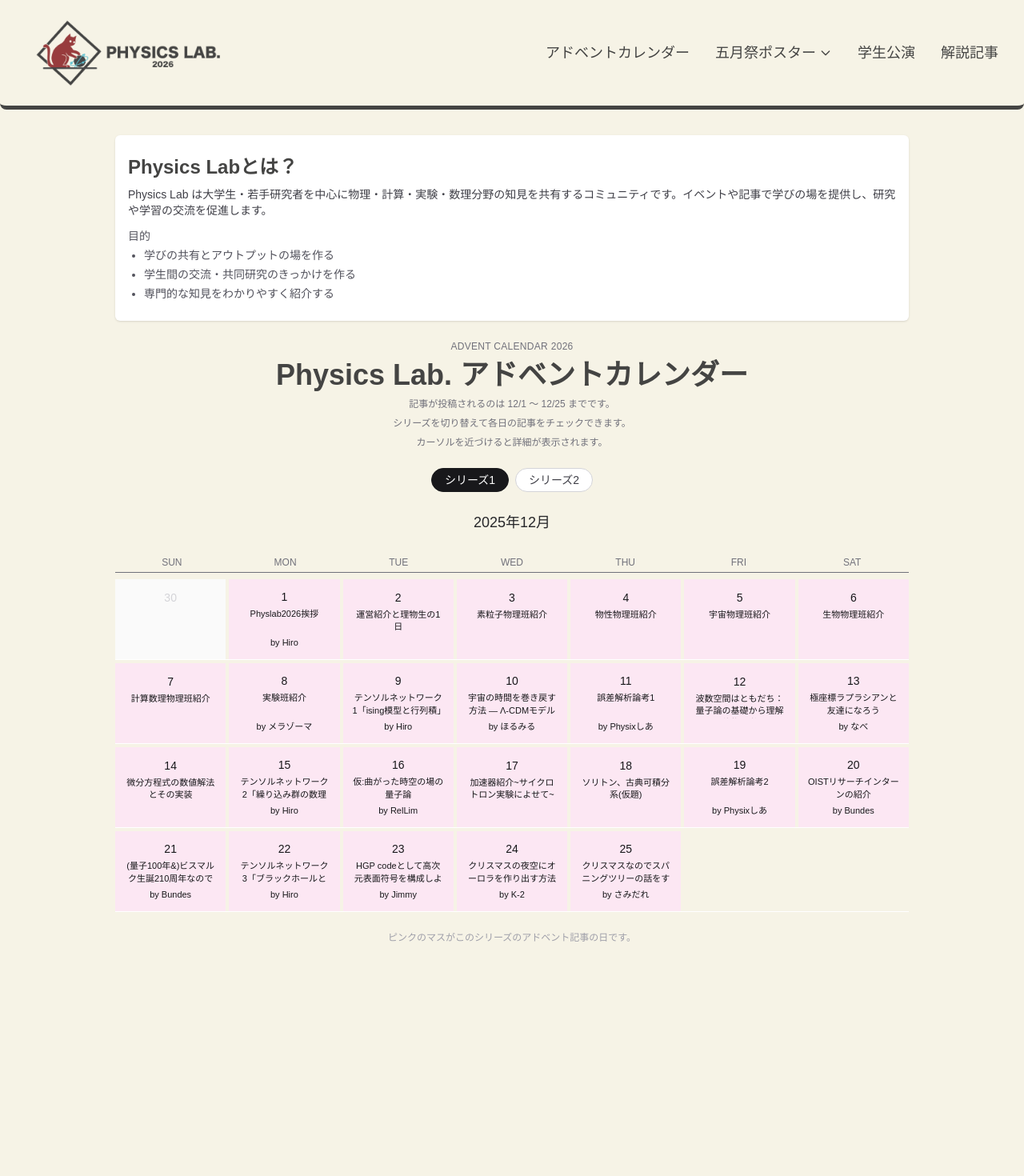
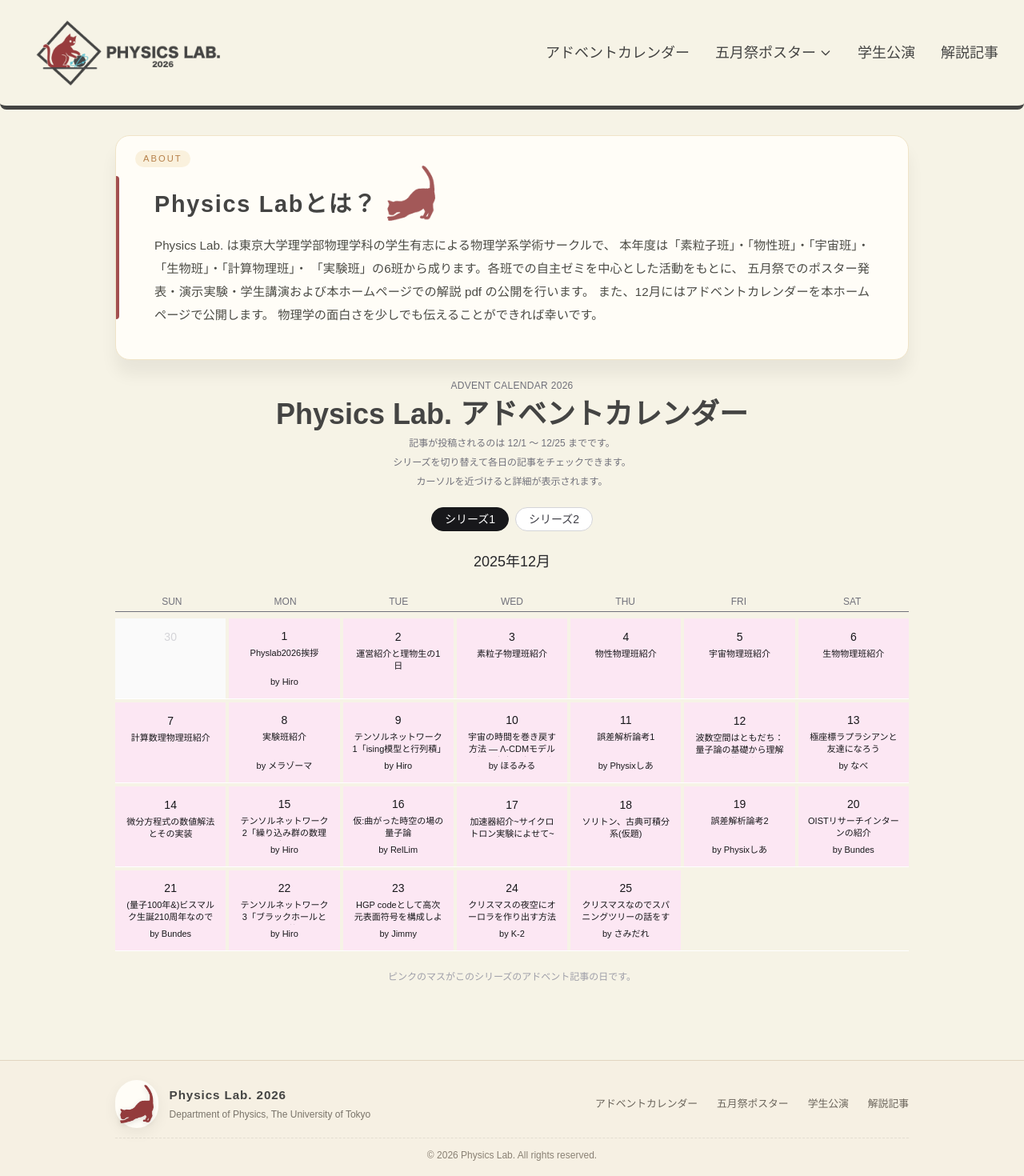
Before and after one commit to hishy001-307/advent_calendar_2026, a Next.js app: page / in a window 1280 px wide. Shown: the top 1470 px of the page at 80% size. Before the commit the page ends 1212 px from the top, so only its background shows below. Built offline with nearby package versions, Linux system fonts and the light colour scheme; a web font is replaced by a local one.

Commit message:
add component footer

```diff
--- a/package.json
+++ b/package.json
@@ -31,6 +31,7 @@
     "eslint": "^9",
     "eslint-config-next": "16.0.0",
     "prettier": "^3.6.2",
+    "sass": "^1.94.2",
     "tailwindcss": "^4",
     "typescript": "^5"
   }
--- a/src/app/page.tsx
+++ b/src/app/page.tsx
@@ -4,7 +4,9 @@ import Link from "next/link";
 import { useEffect, useMemo, useState } from "react";
 import Header from "@/components/Header";
 
-import About from "@/components/About";
+import About from "@/components/About/About";
+
+import Footer from "@/components/Footer/Footer";
 
 
 // ==== 設定：どの年の12月か ====
@@ -629,6 +631,7 @@ export default function AdventCalendarPage() {
           ピンクのマスがこのシリーズのアドベント記事の日です。
         </p>
       </main>
+      <Footer />
     </>
   );
 }
--- a/src/components/About.tsx
+++ /dev/null
@@ -1,21 +0,0 @@
-import React from "react";
-
-export default function About() {
-  return (
-    <section className="mx-auto max-w-5xl px-4 pt-6 pb-6 bg-white rounded-md shadow-sm">
-      <h2 className="text-2xl font-semibold text-[#444443] mb-2">Physics Labとは？</h2>
-      <p className="text-sm text-zinc-700 mb-3">
-        Physics Lab は大学生・若手研究者を中心に物理・計算・実験・数理分野の知見を共有するコミュニティです。イベントや記事で学びの場を提供し、研究や学習の交流を促進します。
-      </p>
-
-      <div className="text-sm text-zinc-600">
-        <h3 className="font-medium mt-2">目的</h3>
-        <ul className="list-disc pl-5 mt-1 space-y-1">
-          <li>学びの共有とアウトプットの場を作る</li>
-          <li>学生間の交流・共同研究のきっかけを作る</li>
-          <li>専門的な知見をわかりやすく紹介する</li>
-        </ul>
-      </div>
-    </section>
-  );
-}
--- /dev/null
+++ b/src/components/About/About.module.scss
@@ -0,0 +1,95 @@
+.aboutSection {
+  position: relative;
+  background: #fffdf7;
+  border-radius: 18px;
+  padding: 2.5rem 3rem;
+  border: 1px solid #f0e4c8;
+  box-shadow: 0 18px 20px rgba(0, 0, 0, 0.06);
+  overflow: hidden;
+
+  // 上の小さなラベル
+  &::before {
+    content: "ABOUT";
+    position: absolute;
+    top: 18px;
+    left: 24px;
+    padding: 2px 10px;
+    font-size: 0.7rem;
+    letter-spacing: 0.18em;
+    text-transform: uppercase;
+    color: #b6804a;
+    background: rgba(238, 211, 160, 0.3);
+    border-radius: 999px;
+  }
+
+  // 左側のアクセントバー
+  &::after {
+  content: "";
+  position: absolute;
+  left: 0;
+  top: 18%;
+  width: 4px;
+  height: 64%;
+  border-radius: 0 999px 999px 0;
+  background: #983c3d;  // ← ロゴ猫の色に揃える
+  opacity: 0.9;
+}
+}
+
+.title {
+  margin-top: 1.5rem; // ::beforeラベルとのバランス
+  margin-bottom: 1rem;
+  font-size: clamp(1.5rem, 1.2rem + 0.5vw, 1.8rem);
+  font-weight: 600;
+  color: #444443;
+  letter-spacing: 0.06em;
+}
+
+.body {
+  font-size: 0.95rem;
+  line-height: 1.9;
+  color: #4b4b45;
+  text-align: justify;
+
+  // 段落を読みやすく
+  text-justify: inter-ideograph;
+}
+
+.titleRow {
+  display: flex;
+  align-items: center;
+  gap: 12px; // 文字とネコの距離
+}
+
+.cat {
+  width: 60px;
+  height: auto;
+  opacity: 0.85;
+  transform: translateY(-10px); // 少しだけ下に合わせるとかわいい
+}
+
+.title {
+  font-size: 1.8rem;
+  font-weight: 600;
+  color: #444443;
+}
+
+/* スマホで少しタイトに */
+@media (max-width: 768px) {
+  .aboutSection {
+    padding: 2rem 1.5rem;
+
+    &::before {
+      left: 16px;
+    }
+  }
+
+  .title {
+    margin-top: 1.75rem;
+    font-size: 1.35rem;
+  }
+
+  .body {
+    font-size: 0.9rem;
+  }
+}
--- /dev/null
+++ b/src/components/About/About.tsx
@@ -0,0 +1,32 @@
+import React from "react";
+import styles from "./About.module.scss";
+import Image from "next/image";
+
+export default function About() {
+  return (
+    <section
+      className={
+        `mx-auto max-w-5xl px-4 pt-10 pb-10 ` + styles.aboutSection
+      }
+    >
+      <div className={styles.titleRow}>
+        <h2 className={styles.title}>Physics Labとは？</h2>
+        <Image
+          src="/cat_nobi.png"
+          alt="伸びをしている猫のシルエット"
+          width={60}          // 必須
+          height={60}         // 必須
+          className={styles.cat}
+        />
+      </div>
+      <p className={styles.body}>
+        Physics Lab. は東京大学理学部物理学科の学生有志による物理学系学術サークルで、
+        本年度は「素粒子班」・「物性班」・「宇宙班」・「生物班」・「計算物理班」・
+        「実験班」の6班から成ります。各班での自主ゼミを中心とした活動をもとに、
+        五月祭でのポスター発表・演示実験・学生講演および本ホームページでの解説 pdf の公開を行います。
+        また、12月にはアドベントカレンダーを本ホームページで公開します。
+        物理学の面白さを少しでも伝えることができれば幸いです。
+      </p>
+    </section>
+  );
+}
--- /dev/null
+++ b/src/components/Footer/Footer.module.scss
@@ -0,0 +1,105 @@
+.footer {
+  margin-top: 4rem;
+  background: #f6f0e3; // ページ全体の生成色に近いトーン
+  border-top: 1px solid #e2d5c0;
+  font-size: 0.85rem;
+  color: #555049;
+}
+
+/* 上段レイアウト */
+.row {
+  display: flex;
+  flex-direction: column;
+  gap: 1.25rem;
+
+  @media (min-width: 768px) {
+    flex-direction: row;
+    align-items: center;
+    justify-content: space-between;
+  }
+}
+
+/* ブランド部分（猫 + テキスト） */
+.brand {
+  display: flex;
+  align-items: center;
+  gap: 0.85rem;
+}
+
+.logoWrap {
+  position: relative;
+  padding: 6px;
+  border-radius: 999px;
+  background: #fffdf7;
+  box-shadow: 0 6px 18px rgba(0, 0, 0, 0.06);
+}
+
+/* About のアクセントバーと同じ系統の赤茶 */
+.cat {
+  display: block;
+  width: 42px;
+  height: auto;
+  filter: drop-shadow(0 2px 3px rgba(0, 0, 0, 0.12));
+}
+
+.brandText {
+  display: flex;
+  flex-direction: column;
+  gap: 0.15rem;
+}
+
+.siteName {
+  font-size: 0.95rem;
+  font-weight: 600;
+  letter-spacing: 0.06em;
+  color: #444443;
+}
+
+.caption {
+  font-size: 0.75rem;
+  color: #7a746a;
+}
+
+/* ナビ部分 */
+.nav {
+  display: flex;
+  flex-wrap: wrap;
+  gap: 0.75rem 1.5rem;
+}
+
+.link {
+  position: relative;
+  text-decoration: none;
+  font-size: 0.8rem;
+  color: #6a645b;
+  transition: color 0.15s ease;
+
+  &::after {
+    content: "";
+    position: absolute;
+    left: 0;
+    bottom: -3px;
+    width: 0;
+    height: 1px;
+    background: #8a3e37; // About のアクセントバーと同じ色
+    transition: width 0.18s ease;
+  }
+
+  &:hover {
+    color: #8a3e37;
+
+    &::after {
+      width: 100%;
+    }
+  }
+}
+
+/* コピーライト行 */
+.copy {
+  margin-top: 0.75rem;
+  border-top: 1px dashed rgba(0, 0, 0, 0.08);
+  padding-top: 0.75rem;
+  text-align: center;
+  font-size: 0.75rem;
+  color: #8a8174;
+}
--- /dev/null
+++ b/src/components/Footer/Footer.tsx
@@ -0,0 +1,54 @@
+// src/components/Layout/Footer.tsx
+import React from "react";
+import Link from "next/link";
+import Image from "next/image";
+import styles from "./Footer.module.scss";
+
+export default function Footer() {
+  return (
+    <footer className={styles.footer}>
+      <div className="mx-auto max-w-5xl px-4 py-6">
+        <div className={styles.row}>
+          {/* 左側：ロゴ + サイト名 */}
+          <div className={styles.brand}>
+            <div className={styles.logoWrap}>
+              <Image
+                src="/cat_nobi.png"
+                alt="Physics Lab. ロゴの猫"
+                width={42}
+                height={42}
+                className={styles.cat}
+              />
+            </div>
+            <div className={styles.brandText}>
+              <span className={styles.siteName}>Physics Lab. 2026</span>
+              <span className={styles.caption}>
+                Department of Physics, The University of Tokyo
+              </span>
+            </div>
+          </div>
+
+          {/* 右側：フッターナビ */}
+          <nav className={styles.nav}>
+            <Link href="/advent" className={styles.link}>
+              アドベントカレンダー
+            </Link>
+            <Link href="/festival" className={styles.link}>
+              五月祭ポスター
+            </Link>
+            <Link href="/talks" className={styles.link}>
+              学生公演
+            </Link>
+            <Link href="/articles" className={styles.link}>
+              解説記事
+            </Link>
+          </nav>
+        </div>
+
+        <div className={styles.copy}>
+          © 2026 Physics Lab. All rights reserved.
+        </div>
+      </div>
+    </footer>
+  );
+}
```
Also changed, not shown: public/cat_nobi.png (added), 1 other file (tests, documents, lock files or other folders).
